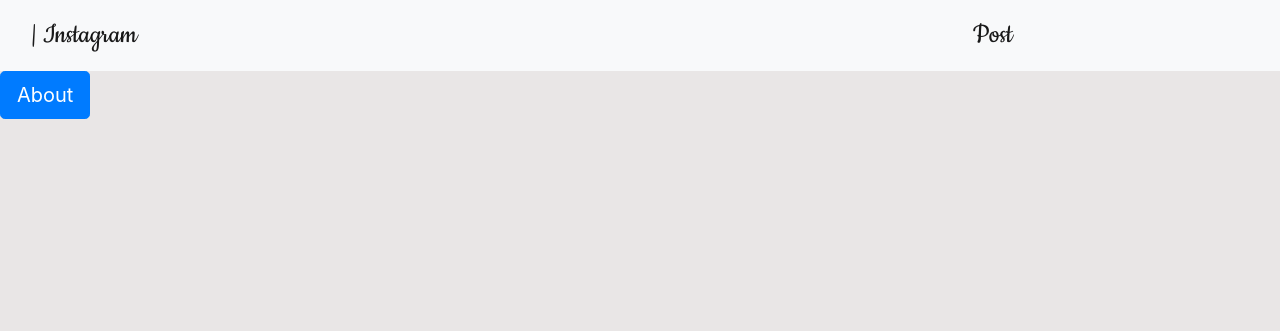
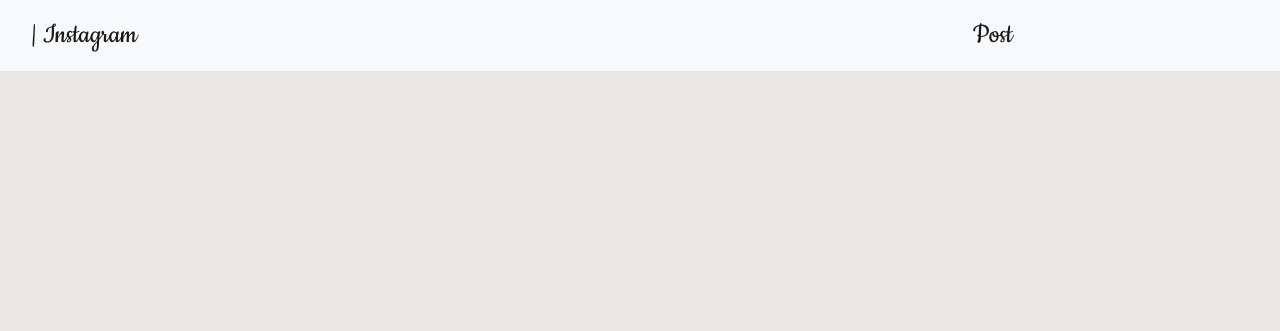
Before and after one commit to Victorvick399/Instaclone, a Django app: page / in a window 1280 px wide. Shown: the top 331 px of the page. Run offline with Django 3.2, Linux system fonts and the light colour scheme; data that the repository does not hold is empty; some libraries are stand-ins or nearby versions.

Commit message:
deploy to heroku

```diff
--- a/insta/templates/home.html
+++ b/insta/templates/home.html
@@ -1,6 +1,5 @@
 {% extends 'base.html' %}
 {% block content%}
-<a href="{% url 'About' %}" class="btn btn-primary btn-lg">About</a>
 <div class="row">
   <div class="col-md-2"></div>
   <div class="col-md-6">
```
